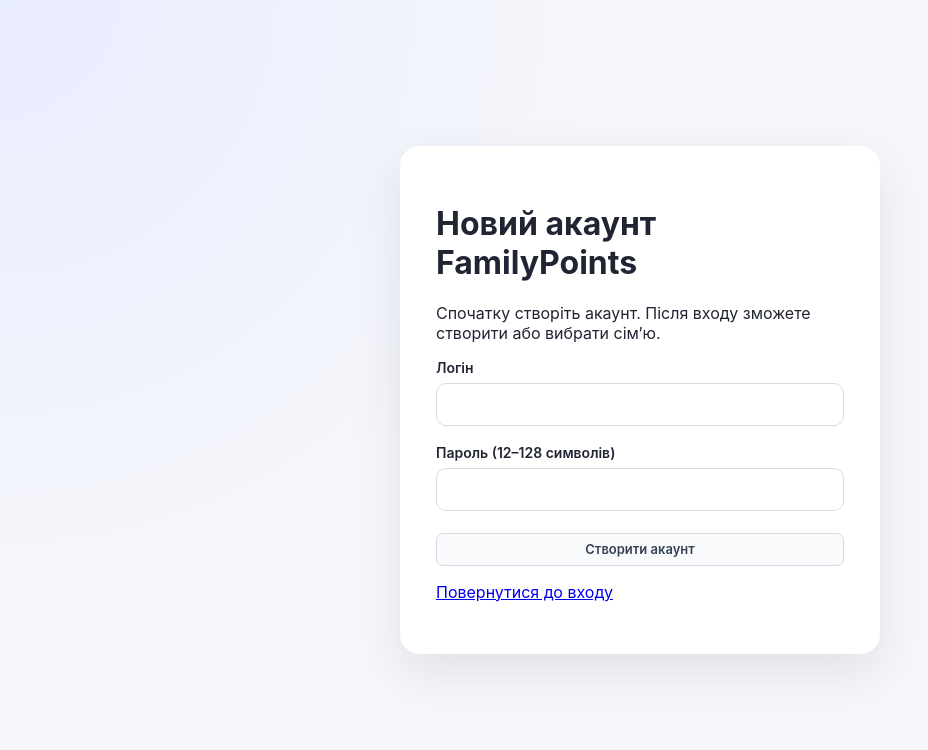
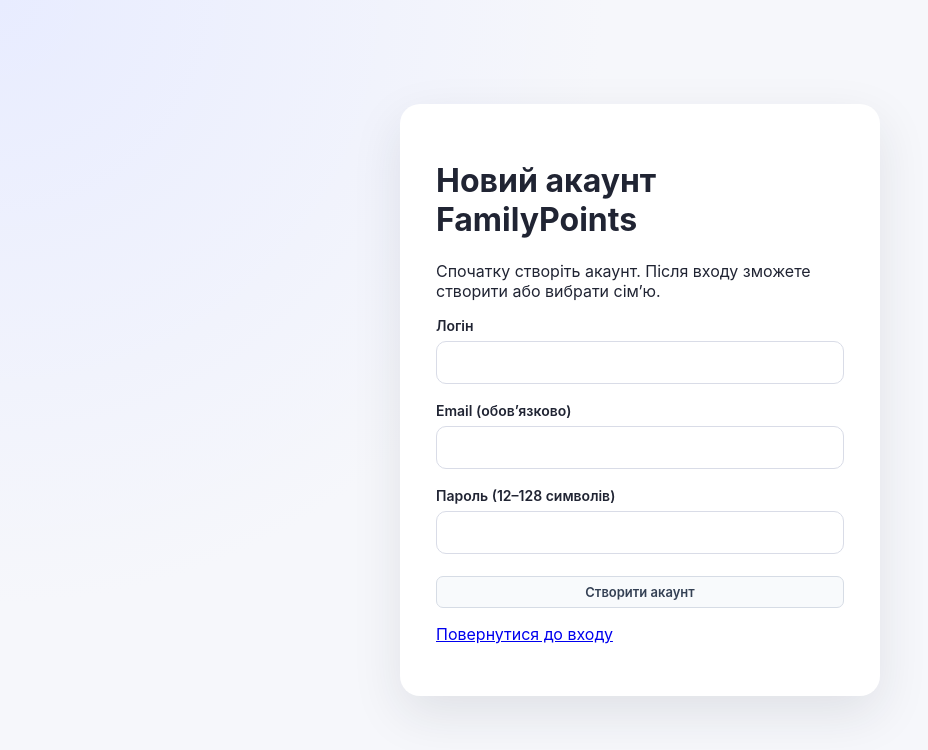
Before and after one commit to o-kobylianskyi/family-points, a React app in the folder frontend/: page /register-account in a window 1280 px wide. Shown: the top 750 px of the page, without its empty margins (0-928 px from the left). Built offline with nearby package versions, Linux system fonts and the light colour scheme; no server answers; the HTML template or start-up script is replaced by a standard one.

Commit message:
feat(web): require email at registration and show verification instructions

```diff
--- a/frontend/src/pages/RegisterAccountPage.jsx
+++ b/frontend/src/pages/RegisterAccountPage.jsx
@@ -7,6 +7,8 @@ export default function RegisterAccountPage() {
   const { currentUser, needsWorkspace } = useAuth()
   const navigate = useNavigate()
   const [username, setUsername] = useState('')
+  const [email, setEmail] = useState('')
+  const [sent, setSent] = useState(false)
   const [password, setPassword] = useState('')
   const [error, setError] = useState('')
   const [busy, setBusy] = useState(false)
@@ -19,14 +21,17 @@ export default function RegisterAccountPage() {
     setError('')
     setBusy(true)
     try {
-      await registerGlobalAccount(username.trim(), password)
-      navigate('/login', { replace: true })
+      await registerGlobalAccount(username.trim(), email.trim(), password)
+      setPassword('')
+      setSent(true)
     } catch (e) {
       setError(e.message || 'Не вдалося зареєструватися')
     } finally {
       setBusy(false)
     }
   }
+  if (sent) return <div className="login-page"><div className="login-card"><h1>Перевір пошту</h1><p>Ми надіслали лист із посиланням для підтвердження email. Після підтвердження можеш увійти.</p><Link to="/login">До входу</Link></div></div>
+
   return <div className="login-page"><div className="login-card">
     <h1>Новий акаунт FamilyPoints</h1>
     <p>Спочатку створіть акаунт. Після входу зможете створити або вибрати сім’ю.</p>
@@ -35,6 +40,10 @@ export default function RegisterAccountPage() {
         <input value={username} minLength={3} maxLength={50} pattern="[A-Za-z0-9._-]{3,50}"
           autoComplete="username" required disabled={busy}
           onChange={e => setUsername(e.target.value)} />
+      </label>
+      <label>Email (обов’язково)
+        <input type="email" value={email} maxLength={254} autoComplete="email" required disabled={busy}
+          onChange={e => setEmail(e.target.value)} />
       </label>
       <label>Пароль (12–128 символів)
         <input type="password" value={password} minLength={12} maxLength={128}
```
